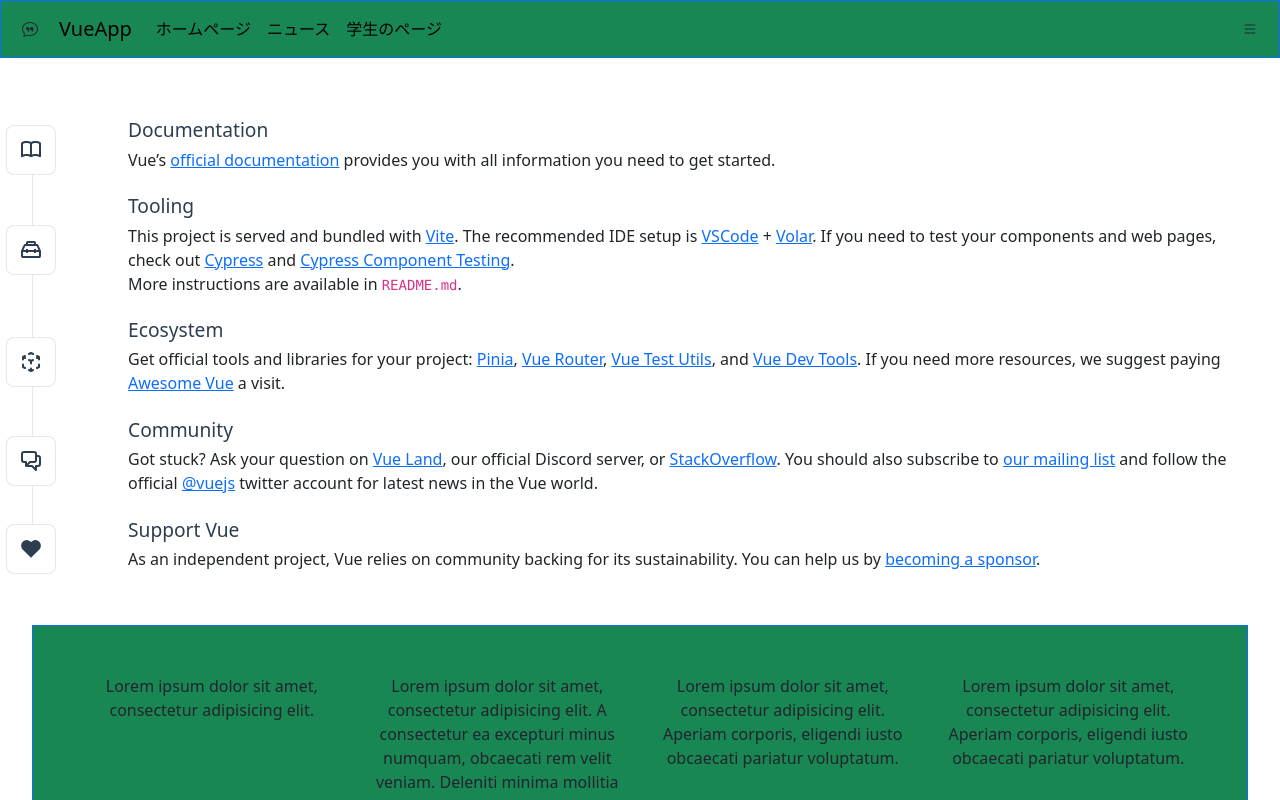
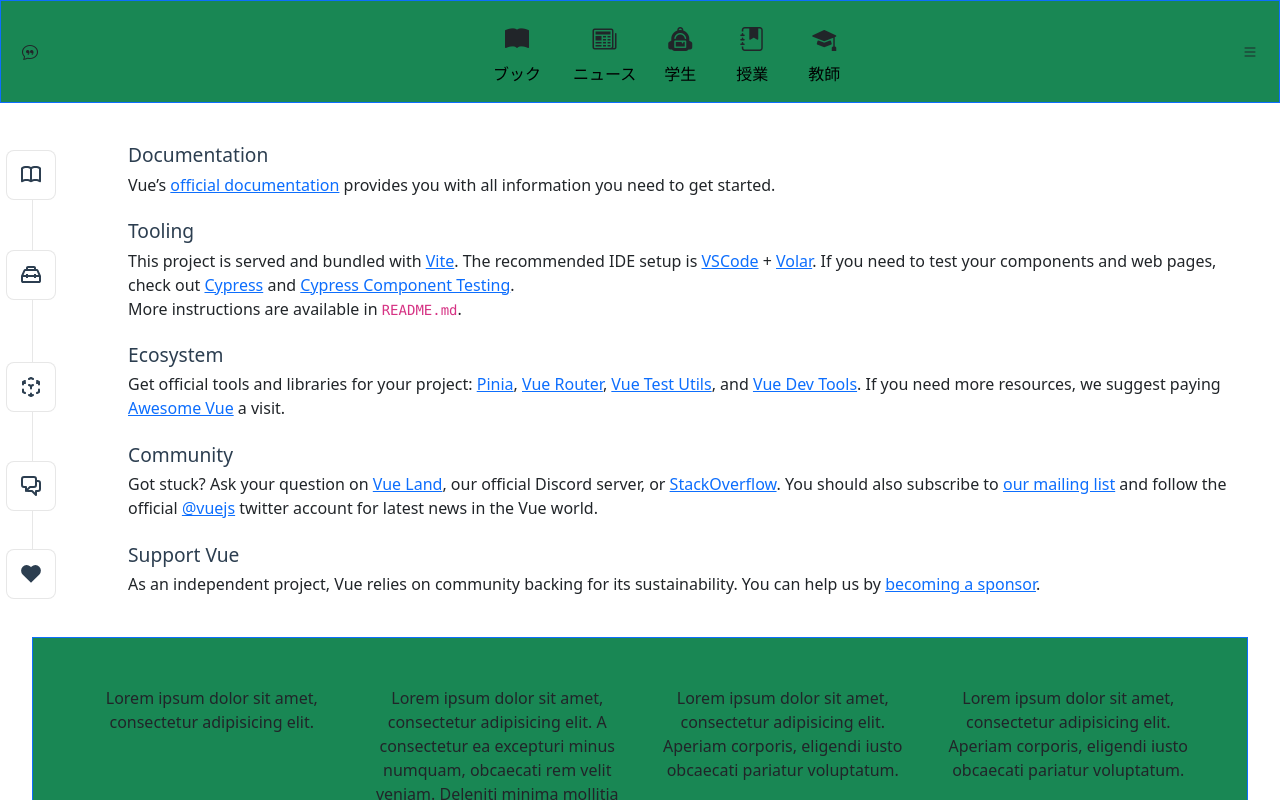
Before and after one commit to damouu/LibraryApp-VUEJS, a Vue app: page / in a window 1280 px wide. Shown: the top 800 px of the page. Built offline with nearby package versions, Linux system fonts and the light colour scheme.

Commit message:
#POLARISDPVUEJS-14 Done Unassigned Fixed Done
Style: centers + Icons

adds icons and labels to the Header and places those icons into the center of ther header

```diff
--- a/src/components/Header.vue
+++ b/src/components/Header.vue
@@ -1,22 +1,36 @@
 <template>
+  <div class="row">
     <nav class="navbar navbar-expand-lg navbar-light bg-success position-fixed fixed-top border border-primary">
       <ButtonCheck/>
-    <a class="navbar-brand">VueApp</a>
-    <div class="collapse navbar-collapse" id="navbarSupportedContent">
-      <ul class="navbar-nav me-auto mb-2 mb-lg-0">
-        <li class="nav-item">
-          <RouterLink to="/" class="nav-link active" aria-current="page">ホームページ</RouterLink>
+      <div class="collapse navbar-collapse offset-4 gx-3" id="navbarSupportedContent">
+        <ul class="navbar-nav me-auto mb-2 mb-lg-0 text-center mt-3">
+          <li class="nav-item me-3">
+            <i class="bi bi-book-fill h4"></i>
+            <RouterLink to="/" class="nav-link active" aria-current="page">ブック</RouterLink>
           </li>
-        <li class="nav-item">
+          <li class="nav-item me-2">
+            <i class="bi bi-newspaper h4"></i>
             <RouterLink to="/news" class="nav-link active" aria-current="page">ニュース</RouterLink>
           </li>
+          <li class="nav-item dropdown me-4 ms-1">
+            <i class="bi bi-backpack2-fill h4"></i>
+            <RouterLink to="/student" class="nav-link active" aria-current="page">学生</RouterLink>
+          </li>
           <li class="nav-item dropdown">
-          <RouterLink to="/student" class="nav-link active" aria-current="page">学生のページ</RouterLink>
+            <i class="bi bi-journal-bookmark-fill h4"></i>
+            <RouterLink to="/student" class="nav-link active" aria-current="page">授業</RouterLink>
+          </li>
+          <li class="nav-item dropdown ms-4">
+            <i class="bi bi-mortarboard-fill h4"></i>
+            <RouterLink to="/student" class="nav-link active" aria-current="page">教師</RouterLink>
           </li>
         </ul>
+        <div>
           <FormSearch/>
         </div>
+      </div>
     </nav>
+  </div>
 </template>
 
 <script setup lang="ts">
```
Lines whose indentation alone changed are shown as unchanged.
